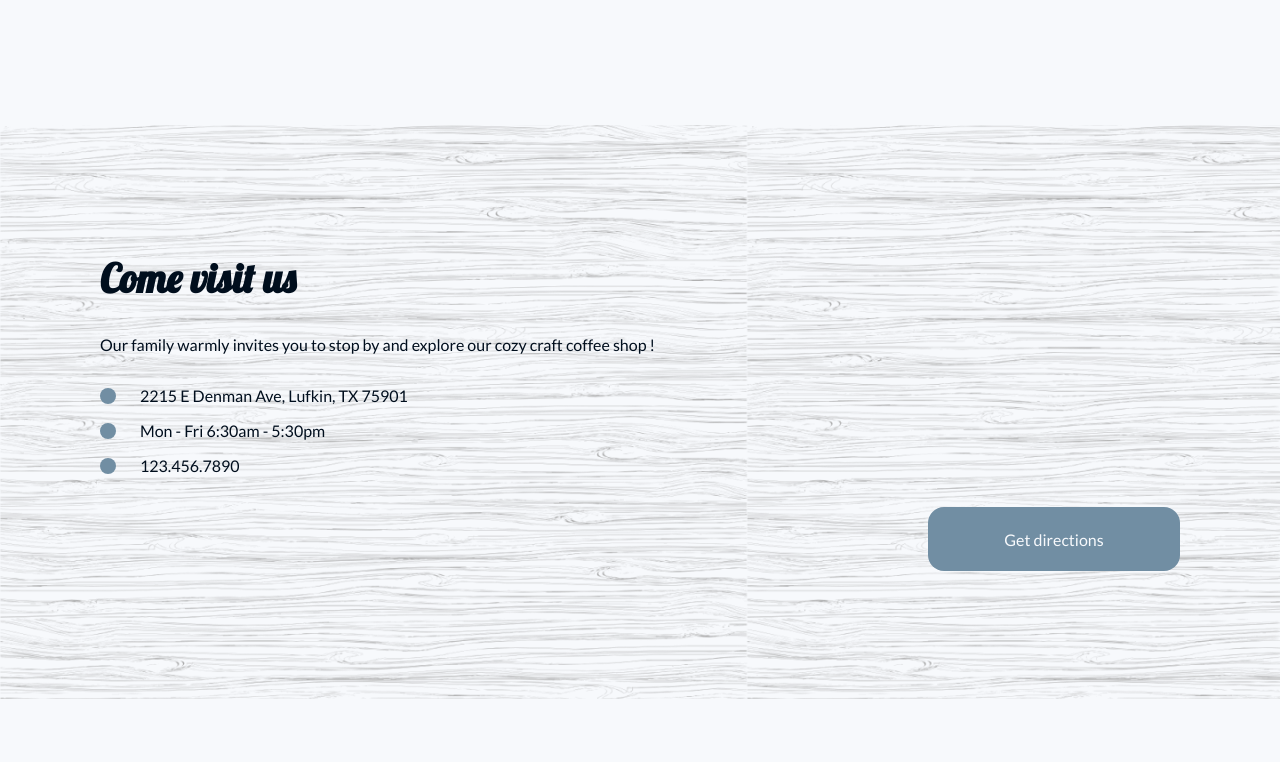
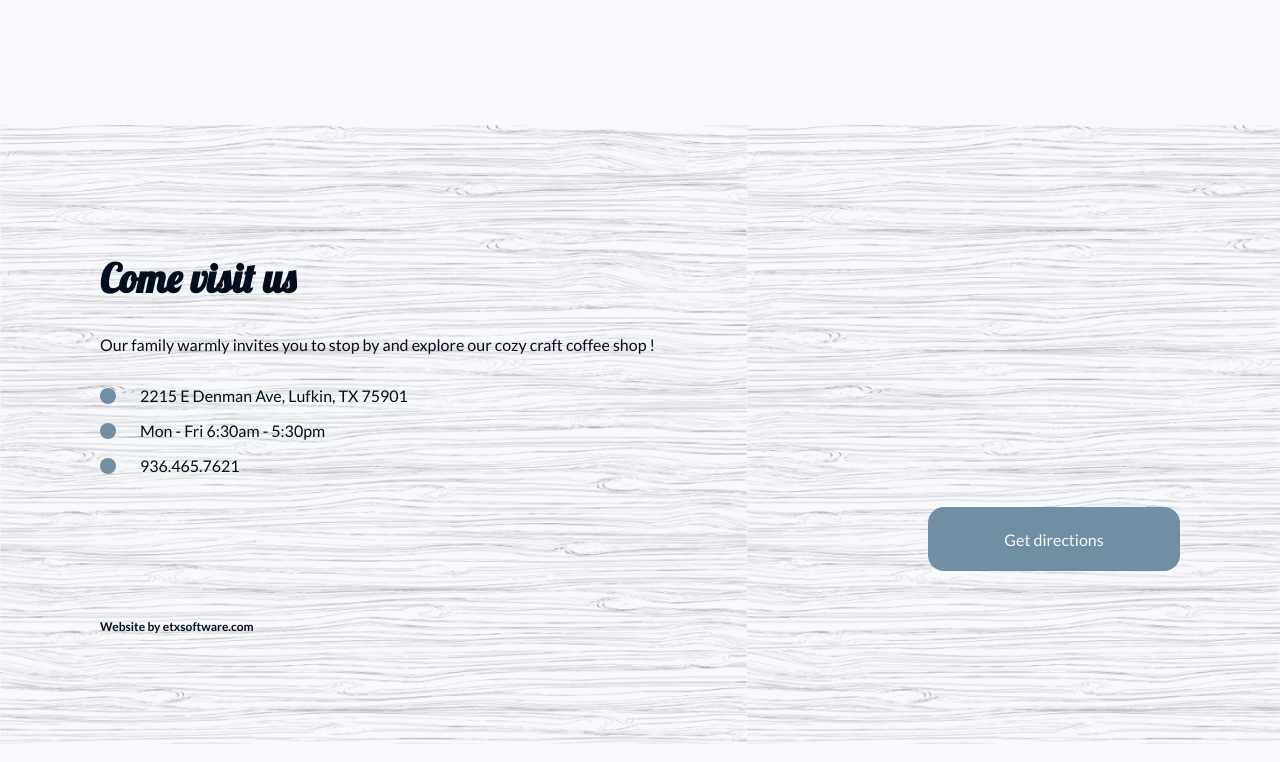
Before and after one commit to Rafael-Sifuentes/heritage-coffee, a plain HTML site: page index.html in a window 1280 px wide. Shown: the part 4177-4939 px from the top of the page. Before the commit the page ends 4876 px from the top, so only its background shows below. Drawn offline with nearby package versions, Linux system fonts and the light colour scheme.

Commit message:
commit__3
Minor text adjustments

```diff
--- a/assets/styles.css
+++ b/assets/styles.css
@@ -574,6 +574,13 @@ img{
 .contact-img{
     z-index: -1;
 }
+
+.etx{
+    font-size: var(--small-font-size);
+    margin-top: 3rem;
+    font-weight: var(--font-bold);
+    /* text-align: center; */
+}
 /*-============================================================================================- */
 
 
--- a/index.html
+++ b/index.html
@@ -245,13 +245,16 @@
                     <ul class="contact-list flex-column">
                         <li class="contact-list-item"><div class="circle"></div><p class="p-text">2215 E Denman Ave, Lufkin, TX 75901</p></li>
                         <li class="contact-list-item"><div class="circle"></div><p class="p-text">Mon - Fri 6:30am - 5:30pm</p></li>
-                        <li class="contact-list-item"><div class="circle"></div><p class="p-text">123.456.7890</p></li>
+                        <li class="contact-list-item"><div class="circle"></div><p class="p-text">936.465.7621</p></li>
                     </ul>
                 </div>
 
                 <div class="contact-frame-two">
-                    <a href="#menu" class="button contact-button"><p>Get directions</p></a>
+                    <a href="https://www.google.com/maps/dir//2215+E+Denman+Ave,+Lufkin,+TX+75901/@31.3165153,-94.7766436,12z/data=!4m8!4m7!1m0!1m5!1m1!1s0x863817c5bd4823e1:0xe9264da689b2f6f3!2m2!1d-94.6942423!2d31.3165416?entry=ttu&g_ep=EgoyMDI1MDUwNS4wIKXMDSoASAFQAw%3D%3D" target="_blank" class="button contact-button"><p>Get directions</p></a>
                 </div>
+
+
+                <p class="etx">Website by etxsoftware.com</p>
             </div>
 
             <img src="assets/IMG/wood.png" alt="" class="contact-img">
```
